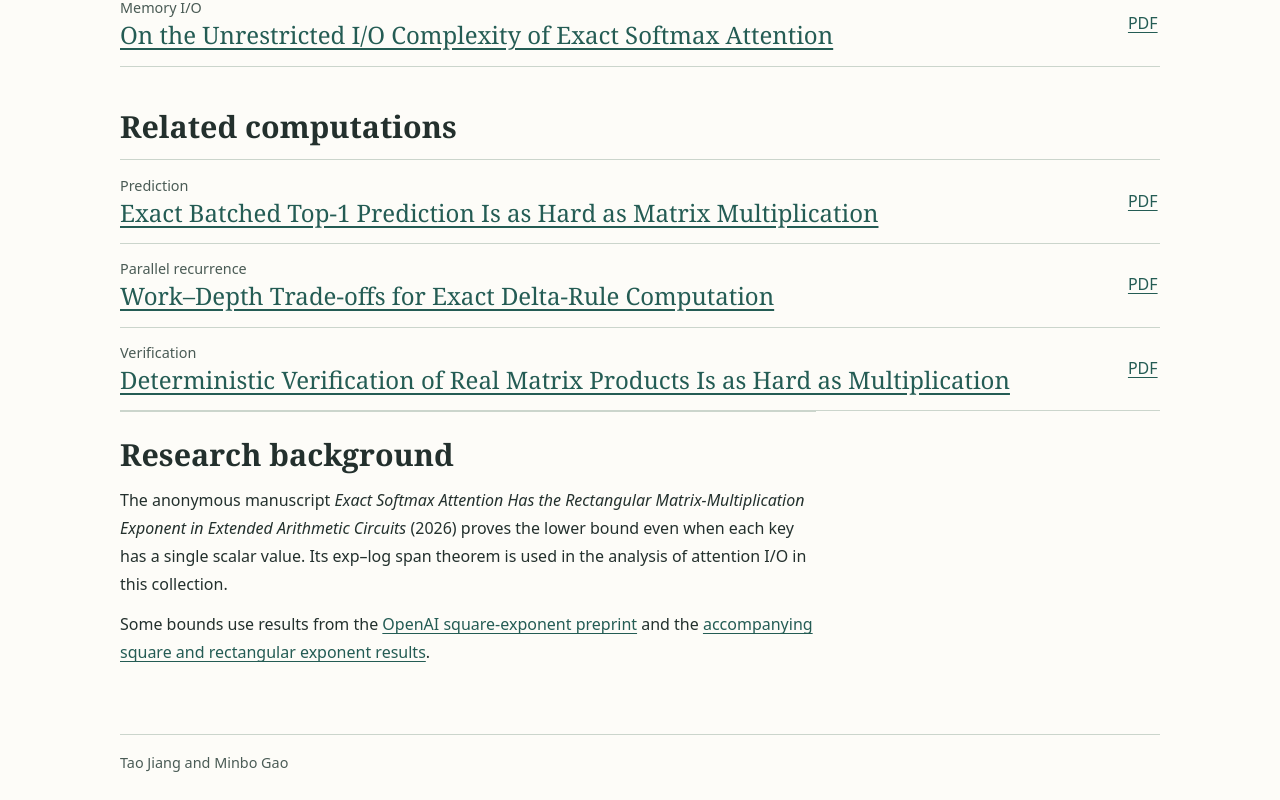
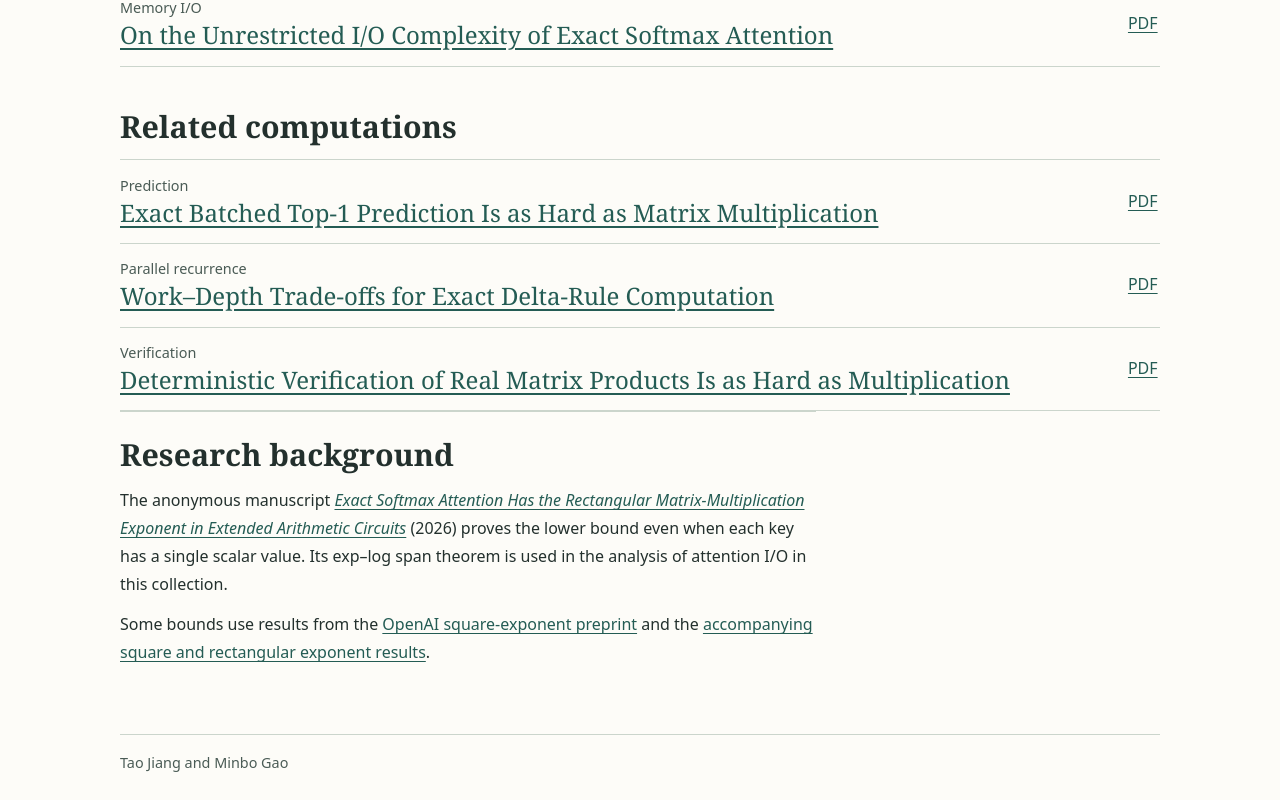
Before and after one commit to jiangxioabai/matrix-multiplication-complexity, a plain HTML site: page index.html in a window 1280 px wide. Shown: the part 1542-2342 px from the top of the page. Drawn offline with Linux system fonts and the light colour scheme.

Commit message:
Link the anonymous ICLR submission from the background

```diff
--- a/index.html
+++ b/index.html
@@ -103,7 +103,7 @@
     </section>
     <section class="reading" aria-labelledby="research-background">
       <h2 id="research-background">Research background</h2>
-      <p>The anonymous manuscript <cite>Exact Softmax Attention Has the Rectangular Matrix-Multiplication Exponent in Extended Arithmetic Circuits</cite> (2026) proves the lower bound even when each key has a single scalar value. Its exp–log span theorem is used in the analysis of attention I/O in this collection.</p>
+      <p>The anonymous manuscript <cite><a href="https://openreview.net/forum?id=uZLZCV3OA6">Exact Softmax Attention Has the Rectangular Matrix-Multiplication Exponent in Extended Arithmetic Circuits</a></cite> (2026) proves the lower bound even when each key has a single scalar value. Its exp–log span theorem is used in the analysis of attention I/O in this collection.</p>
       <p>Some bounds use results from the <a href="https://github.com/openai/math/blob/main/preprints/The-matrix-multiplication-exponent-is-nine-fourths-November-24-2026/README.md">OpenAI square-exponent preprint</a> and the <a href="https://github.com/openai/math/blob/main/lean/docs/107.md">accompanying square and rectangular exponent results</a>.</p>
     </section>
   </main>
```
Also changed, not shown: 1 other file.
